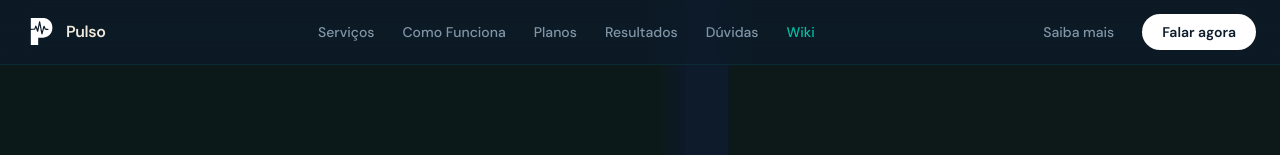
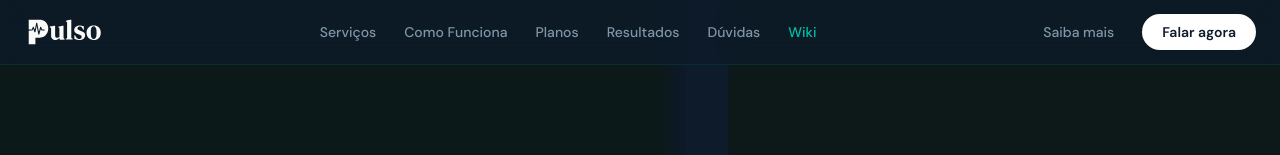
Before and after one commit to oguidomingos/pulso-landing, a React (Vite) app: page / in a window 1280 px wide. Shown: the top 155 px of the page. Built offline with nearby package versions, Linux system fonts and the light colour scheme.

Commit message:
fix: heartbeat audio import + horizontal logo in navbar
- Import heartbeat.mp3 as Vite asset for reliable path resolution
- Replace icon+text navbar logo with horizontal wordmark (pulso-logo.svg)

Co-Authored-By: Paperclip <noreply@paperclip.ing>

```diff
--- a/src/App.jsx
+++ b/src/App.jsx
@@ -1,6 +1,7 @@
 import { useState, useEffect, useRef } from 'react'
 import './index.css'
 import Wiki from './Wiki.jsx'
+import heartbeatSrc from '/heartbeat.mp3?url'
 
 const WHATSAPP_LINK = 'https://wa.me/5561999999999?text=Ol%C3%A1%2C%20quero%20saber%20mais%20sobre%20a%20Pulso'
 
@@ -42,7 +43,7 @@ function EEGCanvas() {
     const CYCLE = 380
 
     // ── Audio: heartbeat MP3, played on each wave reset ──────────────────────
-    const audio = new Audio(import.meta.env.BASE_URL + 'heartbeat.mp3')
+    const audio = new Audio(heartbeatSrc)
     audio.volume = 0.6
     let audioUnlocked = false
 
@@ -239,9 +240,8 @@ function Navbar() {
   return (
     <nav className="fixed top-0 left-0 right-0 z-50 bg-[#0D1B2A]/80 backdrop-blur-md border-b border-[#00BFA5]/10">
       <div className="max-w-7xl mx-auto px-6 flex items-center justify-between h-16">
-        <a href="#" className="flex items-center gap-2.5">
-          <img src={import.meta.env.BASE_URL + 'pulso-icon.svg'} alt="Pulso" className="w-8 h-8" style={{ filter: 'brightness(0) invert(1)' }} />
-          <span className="text-base font-semibold text-[#F0E9DC] tracking-tight">Pulso</span>
+        <a href="#" className="flex items-center">
+          <img src={import.meta.env.BASE_URL + 'pulso-logo.svg'} alt="Pulso" className="h-7" />
         </a>
         <div className="hidden md:flex items-center gap-7">
           {links.map(([label, href]) => (
```
